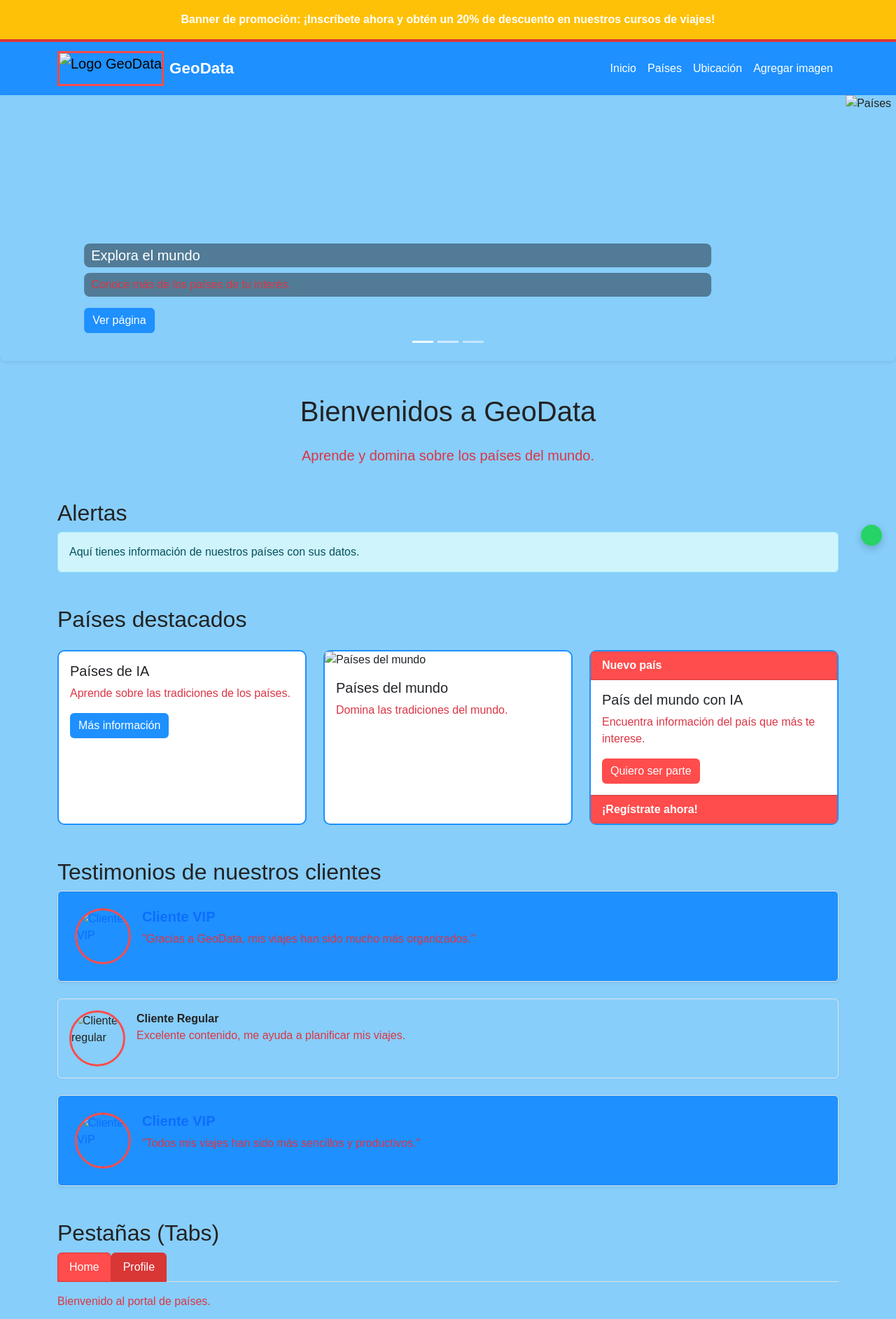
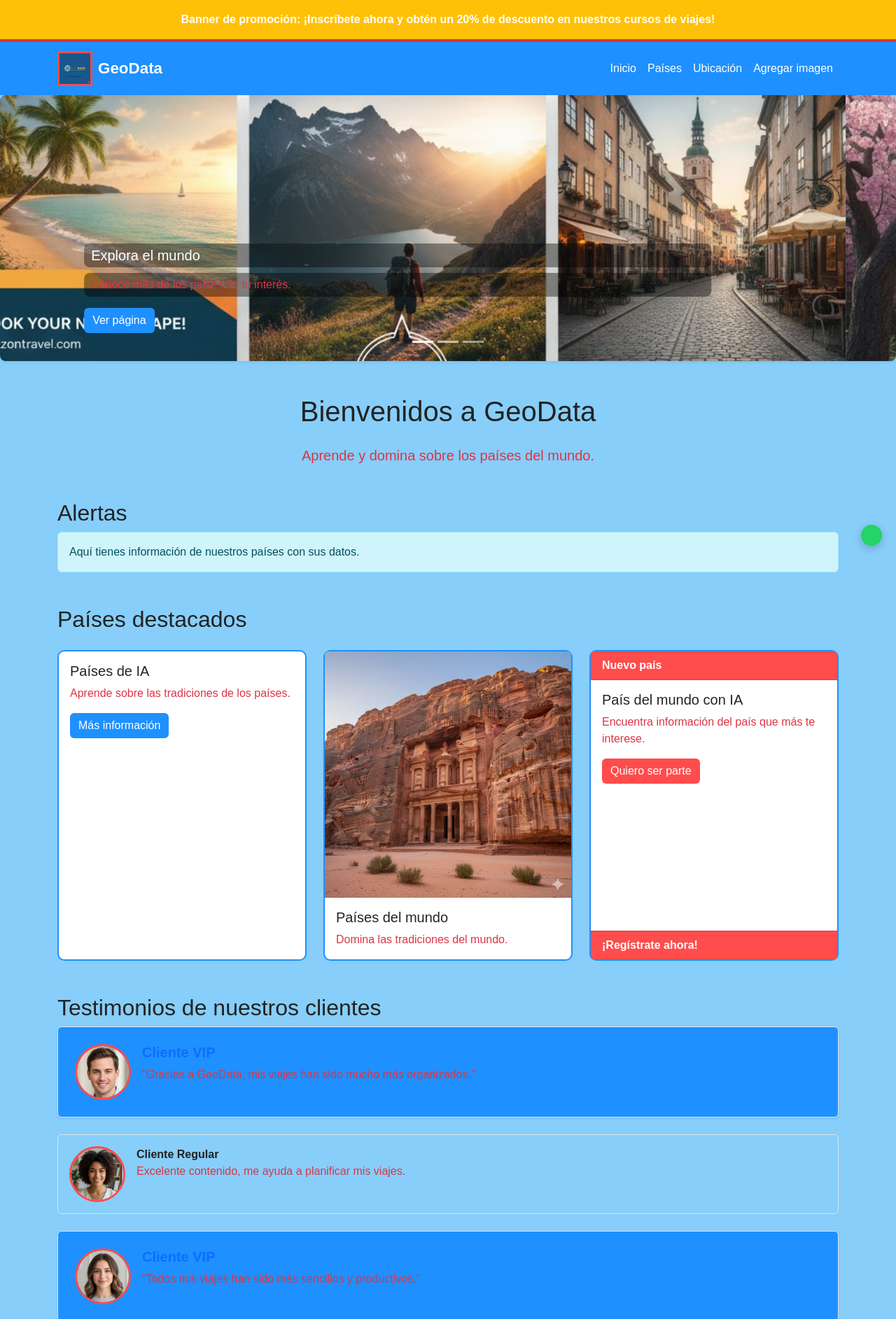
Before and after one commit to alecollins01a-bit/geodata1, a plain HTML site: page index.html in a window 1280 px wide. Shown: the top 1885 px of the page at 70% size. Drawn offline with nearby package versions, Linux system fonts and the light colour scheme.

Commit message:
Update image paths in index.html

```diff
--- a/index.html
+++ b/index.html
@@ -28,7 +28,7 @@
 <nav class="navbar navbar-expand-lg bg-body-tertiary sticky-top">
   <div class="container">
     <a class="navbar-brand d-flex align-items-center" href="#">
-      <img src="IMG/LOGOGEODATA.jpg" height="50" class="me-2" alt="Logo GeoData">
+      <img src="LOGOGEODATA.jpg" height="50" class="me-2" alt="Logo GeoData">
       <span class="fw-semibold">GeoData</span>
     </a>
 
@@ -61,7 +61,7 @@
   <div class="carousel-inner rounded-3 shadow-sm">
 
     <div class="carousel-item active">
-      <img src="IMG/viaje12.jpg" class="d-block w-100" alt="Viajes" style="height: 380px; object-fit:cover;">
+      <img src="viaje12.jpg" class="d-block w-100" alt="Viajes" style="height: 380px; object-fit:cover;">
       <div class="carousel-caption d-none d-md-block text-start">
         <h5>Explora el mundo</h5>
         <p>Conoce más de los países de tu interés.</p>
@@ -70,7 +70,7 @@
     </div>
 
     <div class="carousel-item">
-      <img src="IMG/imgan.jpg" class="d-block w-100" alt="Países" style="height: 380px; object-fit:cover;">
+      <img src="imgan.jpg" class="d-block w-100" alt="Países" style="height: 380px; object-fit:cover;">
       <div class="carousel-caption d-none d-md-block">
         <h5>Página de internet</h5>
         <p>Aprende cultura.</p>
@@ -79,7 +79,7 @@
     </div>
 
     <div class="carousel-item">
-      <img src="IMG/LOGOGEODATA.jpg" class="d-block w-100" alt="Mapa mundial"
+      <img src="LOGOGEODATA.jpg" class="d-block w-100" alt="Mapa mundial"
         style="height: 380px; object-fit:cover;">
       <div class="carousel-caption d-none d-md-block text-end">
         <h5>No viajes, explora</h5>
@@ -121,7 +121,7 @@
 
     <div class="col-md-4">
       <div class="card h-100">
-        <img src="IMG/petra.jpg" class="card-img-top" alt="Países del mundo">
+        <img src="petra.jpg" class="card-img-top" alt="Países del mundo">
         <div class="card-body">
           <h5 class="card-title">Países del mundo</h5>
           <p class="card-text">Domina las tradiciones del mundo.</p>
@@ -150,7 +150,7 @@
 
   <!-- TESTIMONIO VIP -->
   <div class="testimonio-vip d-flex align-items-start mb-4 p-4 border rounded shadow-sm">
-    <img src="IMG/testimonioqw.jpg" alt="Cliente VIP" class="rounded-circle me-3" width="80" height="80">
+    <img src="testimonioqw.jpg" alt="Cliente VIP" class="rounded-circle me-3" width="80" height="80">
     <div>
       <h5 class="fw-bold">Cliente VIP</h5>
       <p>"Gracias a GeoData, mis viajes han sido mucho más organizados."</p>
@@ -159,7 +159,7 @@
 
   <!-- TESTIMONIO NORMAL -->
   <div class="d-flex align-items-start mb-4 p-3 border rounded">
-    <img src="IMG/ciente regu.jpg" alt="Cliente regular" class="rounded-circle me-3" width="80" height="80">
+    <img src="ciente regu.jpg" alt="Cliente regular" class="rounded-circle me-3" width="80" height="80">
     <div>
       <strong>Cliente Regular</strong>
       <p class="mb-0">Excelente contenido, me ayuda a planificar mis viajes.</p>
@@ -168,7 +168,7 @@
 
   <!-- TESTIMONIO VIP -->
   <div class="testimonio-vip d-flex align-items-start mb-4 p-4 border rounded shadow-sm">
-    <img src="IMG/testimonio1.jpg" alt="Cliente VIP" class="rounded-circle me-3" width="80" height="80">
+    <img src="testimonio1.jpg" alt="Cliente VIP" class="rounded-circle me-3" width="80" height="80">
     <div>
       <h5 class="fw-bold">Cliente VIP</h5>
       <p>"Todos mis viajes han sido más sencillos y productivos."</p>
@@ -292,7 +292,8 @@
   <h3>Evento onmouseover</h3>
   <div id="cuadroColor"
        onmouseover="CambiaColor()"
-       onmouseout="RestablecerColor()"
+       onmouseout="RestablecerColor()
+"
        class="p-5 text-center border rounded"
        style="background:#eee;">
     Pasa el cursor por aquí
@@ -317,7 +318,7 @@
   <h3>Evento addEventListener</h3>
   <div class="card shadow-sm" style="width: 28rem">
     <img id="cardImagen" class="card-img-top"
-         src="IMG/tercerimagen.jpg" alt="Curso de viaje">
+         src="tercerimagen.jpg" alt="Curso de viaje">
     <div class="card-body">
       <h5 class="card-title">Curso de viajes</h5>
       <p class="card-text">Aprende a planificar tus viajes de manera efectiva.</p>
@@ -336,7 +337,7 @@
     <!-- Servicio 1 -->
     <div class="col-md-4">
       <div class="card-2" id="card1">
-        <img src="IMG/viajesgeo.jpg" class="card-img-top" alt="Asistente de viaje AI">
+        <img src="viajesgeo.jpg" class="card-img-top" alt="Asistente de viaje AI">
         <div class="card-body">
           <h5 class="card-title">Asistente de viaje AI</h5>
           <p class="card-text">Planifica tu viaje - precio: 100.</p>
```
